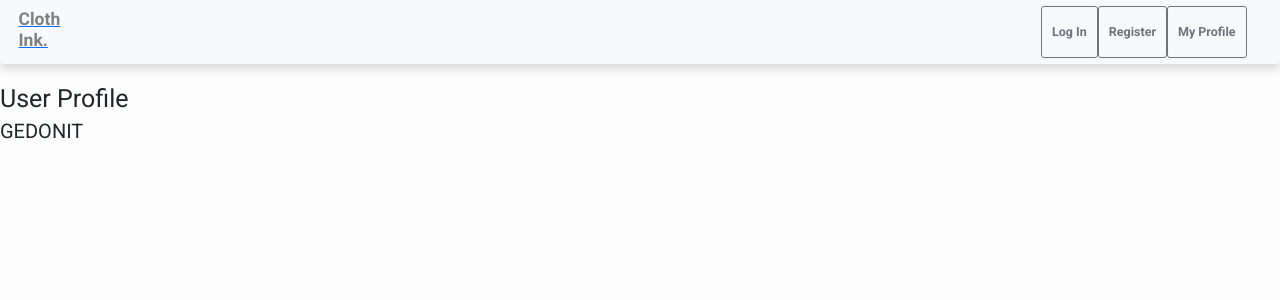
After one commit to DanielGall500/cloth-ink, a Django app: page /userprofile/ in a window 1280 px wide. The commit adds this page. Shown: the top 300 px of the page. Run offline with Django 3.2, Linux system fonts and the light colour scheme; some libraries are stand-ins or nearby versions.

Commit message:
profile page added

```diff
--- a/clothink/clothink/urls.py
+++ b/clothink/clothink/urls.py
@@ -20,4 +20,5 @@ urlpatterns = [
     path('admin/', admin.site.urls),
     path('', include('service.urls')),
     path('', include('login.urls')),
+    path('', include('userprofile.urls')),
 ]
--- a/clothink/service/templates/service/base.html
+++ b/clothink/service/templates/service/base.html
@@ -73,6 +73,10 @@
                             <a class="btn btn-outline-secondary btn-lg font-weight-bold text-black"
                             role="button" href="{% url 'login:user_registration' %}">Register</a>
                         </li>
+                        <li class="nav-item">
+                            <a class="btn btn-outline-secondary btn-lg font-weight-bold text-black"
+                            role="button" href="{% url 'userprofile:user_home' %}">My Profile</a>
+                        </li>
                     </ul>
                 </div>
 			</div>
--- /dev/null
+++ b/clothink/userprofile/templates/userprofile/user_profile.html
@@ -0,0 +1,7 @@
+{% extends 'service/base.html' %}
+
+{% block content %}
+<h1>User Profile</h1>
+    <h2>GEDONIT</h2>
+
+{% endblock content %}
--- /dev/null
+++ b/clothink/userprofile/urls.py
@@ -0,0 +1,8 @@
+from django.urls import path
+from userprofile import views
+
+app_name = 'userprofile'
+
+urlpatterns = [
+	path('userprofile/', views.ProfileView.as_view(), name='user_home'),
+]
--- a/clothink/userprofile/views.py
+++ b/clothink/userprofile/views.py
@@ -1,3 +1,13 @@
 from django.shortcuts import render
+from django.views import generic
+from login.models import Login
+from django.urls import reverse_lazy
 
 # Create your views here.
+
+
+class ProfileView(generic.CreateView):
+    template_name = 'userprofile/user_profile.html'
+    model = Login
+    success_url = reverse_lazy('userprofile:user_home')
+    fields = ("name", "password")
```
